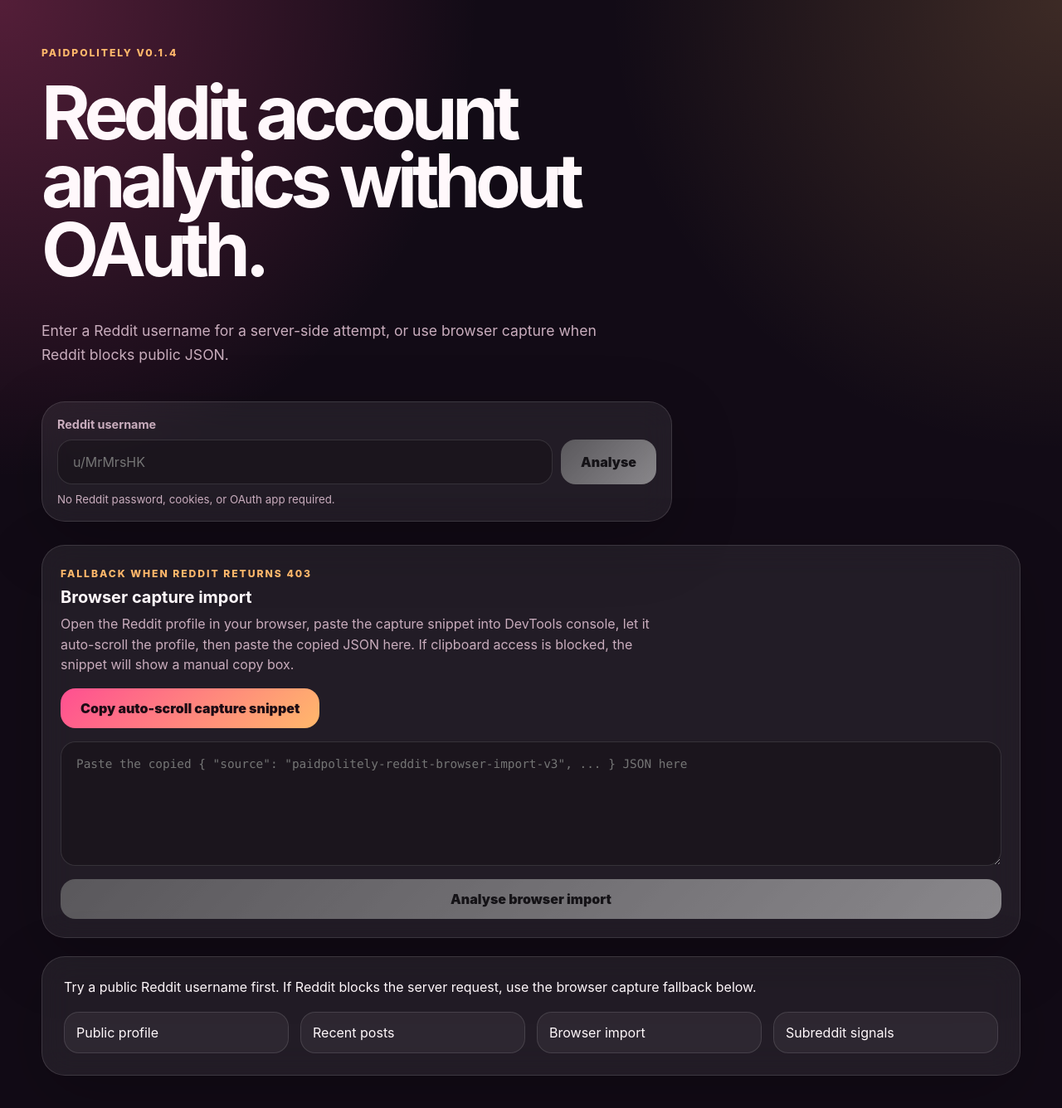
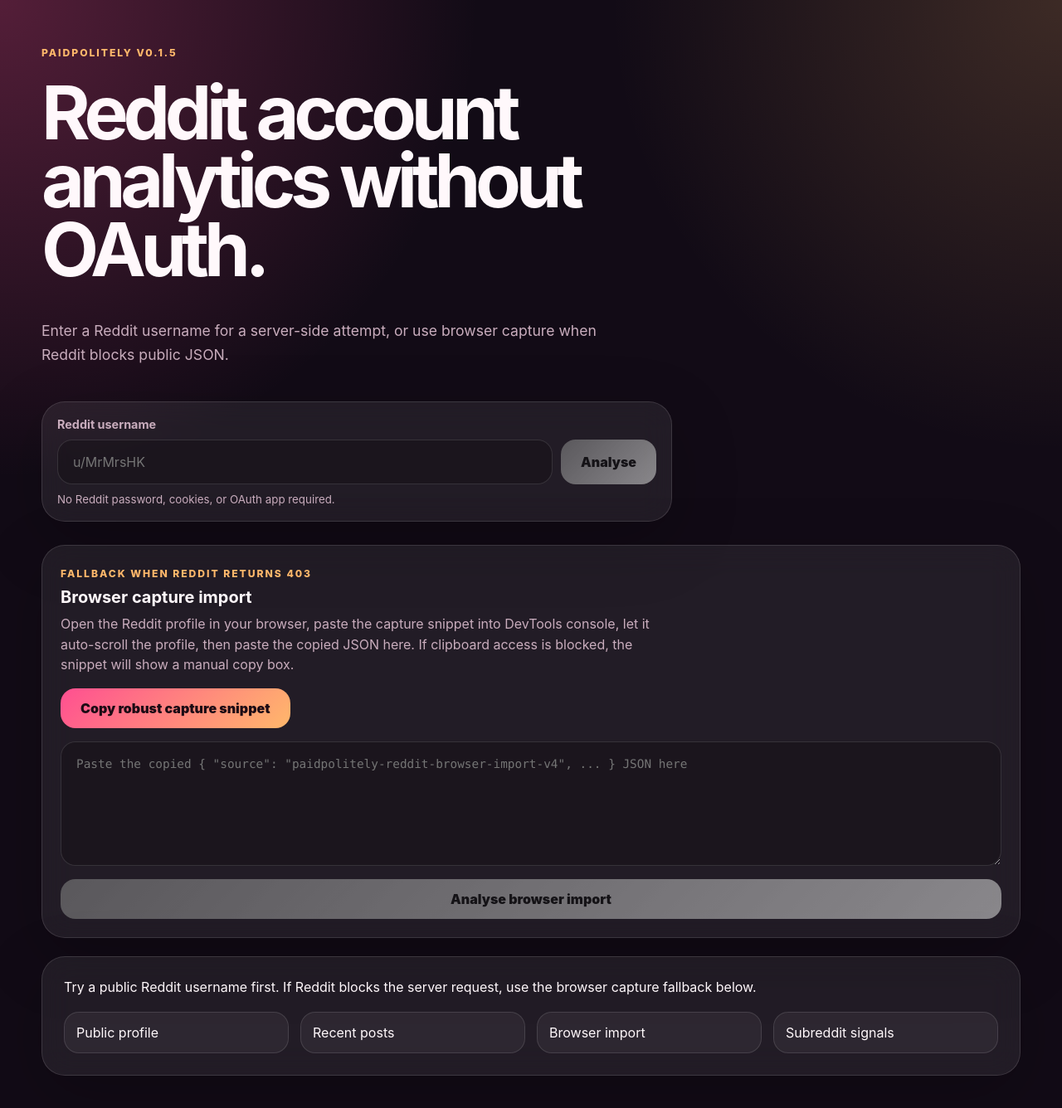
Before and after one commit to ptekspy/ubiquitous-waffle, a Next.js app: page / in a window 1280 px wide. Shown: the top 1336 px of the page at 83% size. Built offline with nearby package versions, Linux system fonts and the light colour scheme.

Commit message:
chore: bump UI to robust v4 capture

```diff
--- a/app/page.tsx
+++ b/app/page.tsx
@@ -105,13 +105,13 @@ function BrowserImportCard({
       </div>
       <div className="import-actions">
         <button type="button" onClick={copySnippet}>
-          {copied ? "Copied" : "Copy auto-scroll capture snippet"}
+          {copied ? "Copied" : "Copy robust capture snippet"}
         </button>
       </div>
       <textarea
         value={importPayload}
         onChange={(event) => setImportPayload(event.target.value)}
-        placeholder='Paste the copied { "source": "paidpolitely-reddit-browser-import-v3", ... } JSON here'
+        placeholder='Paste the copied { "source": "paidpolitely-reddit-browser-import-v4", ... } JSON here'
       />
       <button type="button" onClick={onImport} disabled={loading || importPayload.trim().length === 0}>
         {loading ? "Importing..." : "Analyse browser import"}
@@ -246,7 +246,7 @@ export default function Home() {
   return (
     <main>
       <section className="hero">
-        <div className="eyebrow">PaidPolitely v0.1.4</div>
+        <div className="eyebrow">PaidPolitely v0.1.5</div>
         <h1>Reddit account analytics without OAuth.</h1>
         <p>
           Enter a Reddit username for a server-side attempt, or use browser capture when Reddit blocks public JSON.
```
